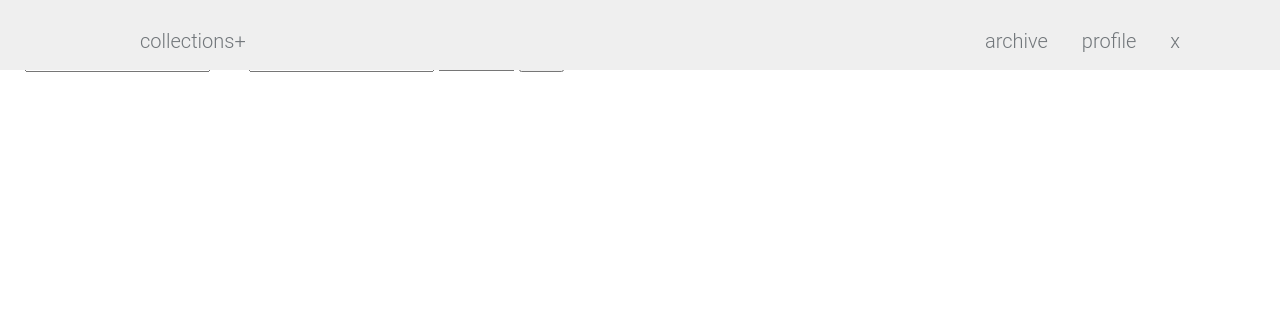
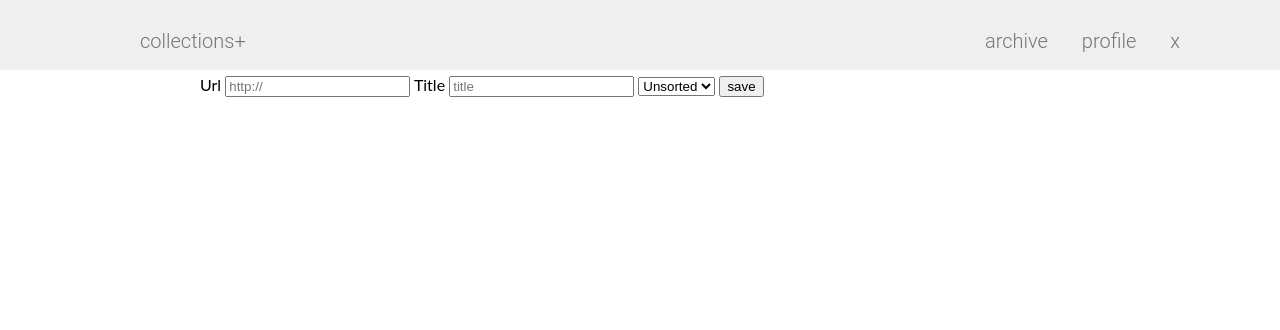
Before and after one commit to mandyyeung/parascope2, a Rails app: page /collections/1/articles/new in a window 1280 px wide. Shown: the top 330 px of the page. Run offline with Rails 7, Linux system fonts and the light colour scheme; the visitor is signed in with stand-in values (Sample User, id 1); data comes from the database, SQL or seed files in the repository; style sheets or scripts are compiled from the project's sources; some libraries are stand-ins or nearby versions.

Commit message:
working app

```diff
--- a/app/assets/stylesheets/application.css
+++ b/app/assets/stylesheets/application.css
@@ -50,3 +50,7 @@ ul {
    width: 100%;
    height: 94%;
  }
+
+.inner-wrapper{
+   padding:25px 200px;
+ }
--- a/app/assets/stylesheets/errors.css
+++ b/app/assets/stylesheets/errors.css
@@ -3,6 +3,7 @@
   margin:0 auto;
   padding: 5px;
   text-align: center;
+  width: 100%;
 }
 
 .alert{
--- a/app/assets/stylesheets/url-bar.css
+++ b/app/assets/stylesheets/url-bar.css
@@ -56,7 +56,7 @@
   display: block;
   border:none;
   background-color: rgba(0,0,0,0);
-  width:500px;
+  width:380px;
   height:50px;
   padding-left: 20px;
   font-size:20px
--- a/app/controllers/articles_controller.rb
+++ b/app/controllers/articles_controller.rb
@@ -7,10 +7,12 @@ class ArticlesController < ApplicationController
   end
 
   def create
+    @collection = Collection.find(params[:collection_id])
     @article = Article.new(article_params)
+    @article.collections << Collection.find(params[:article][:collection_ids])
     respond_to do |format|
       if @article.save
-        format.html { redirect_to collection_path(params[:article][:collection_ids].first), notice: 'Article was successfully added.' }
+        format.html { redirect_to collection_path(params[:article][:collection_ids]), notice: 'Article was successfully added.' }
       else
         format.html {render action: 'new' }
       end
@@ -23,10 +25,11 @@ class ArticlesController < ApplicationController
   end
 
   def update
+    @collection = Collection.find(params[:article][:collection_ids])
     @article = Article.find(params[:id])
     respond_to do |format|
       if @article.update_attributes(article_params)
-        format.html { redirect_to collection_path(params[:article][:collection_ids].first), notice: 'Article was successfully updated.' }
+        format.html { redirect_to collection_path(params[:collection_id]), notice: 'Article was successfully updated.' }
       else
         format.html { render action: 'edit'}
       end
@@ -63,6 +66,6 @@ class ArticlesController < ApplicationController
   private
 
   def article_params
-    params.require(:article).permit(:id, :title, :url, :collection_ids => [])
+    params.require(:article).permit(:id, :title, :url, :collection_id => [])
   end
 end
--- a/app/views/articles/_form.html.erb
+++ b/app/views/articles/_form.html.erb
@@ -13,10 +13,15 @@
   <%= f.text_field :url, placeholder: 'http://' %>
   <%= f.label :title %>
   <%= f.text_field :title, placeholder: 'title' %>
-  <span class="collections">
-    <%= f.collection_select(:collection_ids, current_user.collections, :id, :name) %>
-<!--   <span class='add-new-collection'>+<span> -->
-  </span>
+<% if params[:collection_id] %>
+    <% if Collection.find(params[:collection_id]).name == 'Unsorted' %>
+      <%= f.collection_select(:collection_ids, current_user.collections, :id, :name ) %>
+    <% else %>
+      <%= f.hidden_field(:collection_ids, :value => params[:collection_id]) %>
+    <% end %>
+  <% else %>
+    <%= f.collection_select(:collection_ids, current_user.collections, :id, :name ) %>
+  <% end %>
   <%= f.submit 'save'%>
 
 <% end %>
--- a/app/views/articles/edit.html.erb
+++ b/app/views/articles/edit.html.erb
@@ -1 +1,3 @@
+<div class='inner-wrapper'>
 <%= render 'form' %>
+</div>
--- a/app/views/articles/new.html.erb
+++ b/app/views/articles/new.html.erb
@@ -1 +1,3 @@
+<div class='inner-wrapper'>
 <%= render 'form' %>
+</div>
--- a/app/views/articles/show.html.erb
+++ b/app/views/articles/show.html.erb
@@ -1,4 +1,6 @@
+<div class='inner-wrapper'>
 <%= button_to 'archive', archive_path(@article.collections.first, @article) %></li>
 
 <h1><%=@article.title%></h1>
 <%= @article.read %>
+</div>
--- a/app/views/collections/_form.html.erb
+++ b/app/views/collections/_form.html.erb
@@ -1,4 +1,4 @@
-<%= form_for([@collection]) do |f| %>
+<%= form_for(@collection) do |f| %>
 	<% if @collection.errors.any? %>
     <div id="error_explanation">
       <h2><%= pluralize(@collection.errors.count, "error") %> prohibited this post from being saved:</h2>
--- a/app/views/collections/archive.html.erb
+++ b/app/views/collections/archive.html.erb
@@ -1,7 +1,9 @@
 <% @collections.each do |col| %>
+<div class='inner-wrapper'>
   <h3><%= col.name %> (<%= col.articles.where(archived: true).count %>)</h3>
   <% col.articles.where(archived: true).each do |article| %>
     <%= link_to article.title, article.linkify, :target => "_blank"%>
     <%= button_to 'Restore', restore_path(col, article) %><br>
   <% end %>
 <% end %>
+</div>
--- a/app/views/collections/edit.html.erb
+++ b/app/views/collections/edit.html.erb
@@ -1 +1,3 @@
+<div class='inner-wrapper'>
 <%= render 'form' %>
+</div>
--- a/app/views/collections/new.html.erb
+++ b/app/views/collections/new.html.erb
@@ -1 +1,3 @@
+<div class='inner-wrapper'>
 <%= render 'form' %>
+</div>
--- a/app/views/collections/show.html.erb
+++ b/app/views/collections/show.html.erb
@@ -1,3 +1,7 @@
+<div class='inner-wrapper'>
+  <h2><%= @collection.name %>
+  <%= link_to 'edit', edit_collection_path(@collection) %>
+  </h2>
 <ul>
 <% @collection.articles.each do |article|  %>
   <% if !article.archived? %>
@@ -20,3 +24,4 @@
 	<% end %>
   </ul>
   <%= link_to 'New Article', new_collection_article_path(@collection) %>
+</div>
--- a/app/views/layouts/_navbar.html.erb
+++ b/app/views/layouts/_navbar.html.erb
@@ -3,11 +3,6 @@
     <ul id="nav">
       <!-- This hidden one just makes scrollspy reset when going above the team section -->
       <li><%= link_to 'collections', collections_path %><%= link_to '+', new_collection_path %></li>
-      <ul>
-          <% current_user.collections.each do |col| %>
-      <li><%= link_to col.name, col %></li>
-      <% end %>
-      </ul>
       <p class="notice"><%= notice %></p>
       <p class="alert"><%= alert %></p>
     </ul>
```
Also changed, not shown: app/views/collections/index.html.erb (+6 -1 lines).
